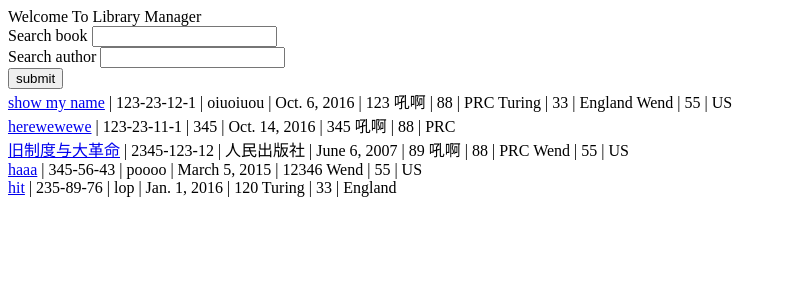
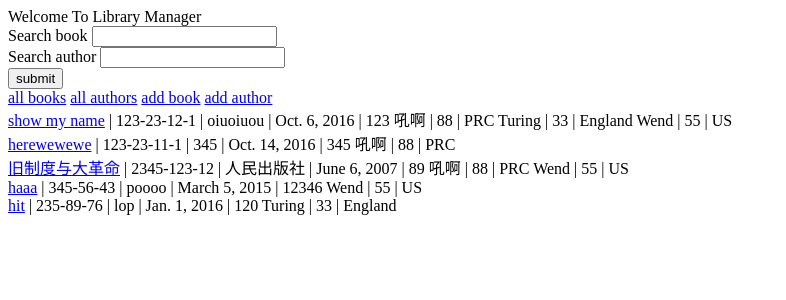
Before and after one commit to tymrail/LibraryManager, a Django app: page / in a window 1280 px wide. Shown: the top 300 px of the page, without its empty margins (0-786 px from the left). Run offline with Django 3.2, Linux system fonts and the light colour scheme; data comes from the database, SQL or seed files in the repository.

Commit message:
some links

```diff
--- a/management/templates/management/index.html
+++ b/management/templates/management/index.html
@@ -3,9 +3,6 @@
 <head>
     <meta charset="UTF-8">
     <title>{{ active_menu }}</title>
-    <script>
-        console.log('{{ author_content.books }}');
-    </script>
 </head>
 <body>
     <div>Welcome To Library Manager</div>
@@ -23,6 +20,14 @@
             <button type="submit">submit</button>
         </form>
     </div>
+
+    <div>
+        <a href="/show_book/">all books</a>
+        <a href="/show_authors/">all authors</a>
+        <a href="/add_book/">add book</a>
+        <a href="/add_author/">add author</a>
+    </div>
+
     <div class="show_banner">
         {% if state == 'show_recent' %}
             {% for book in book_content %}
```
